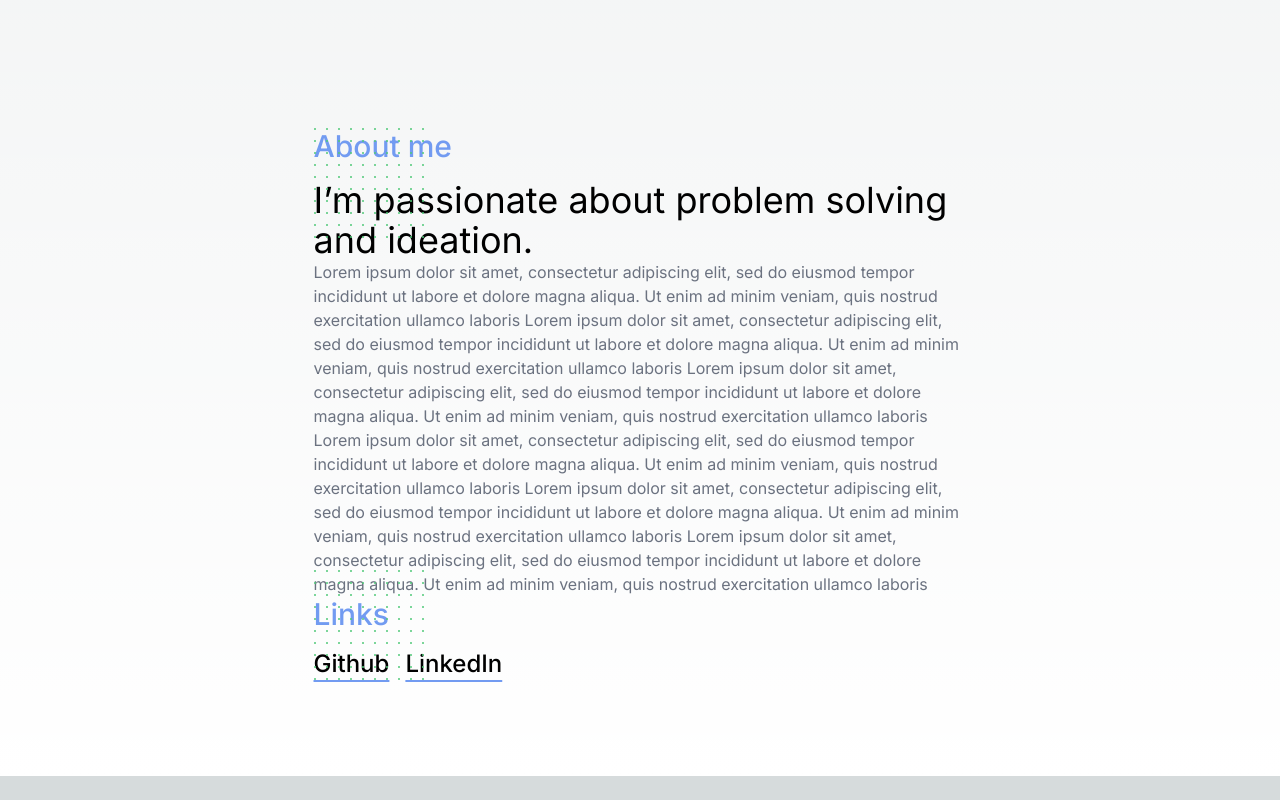
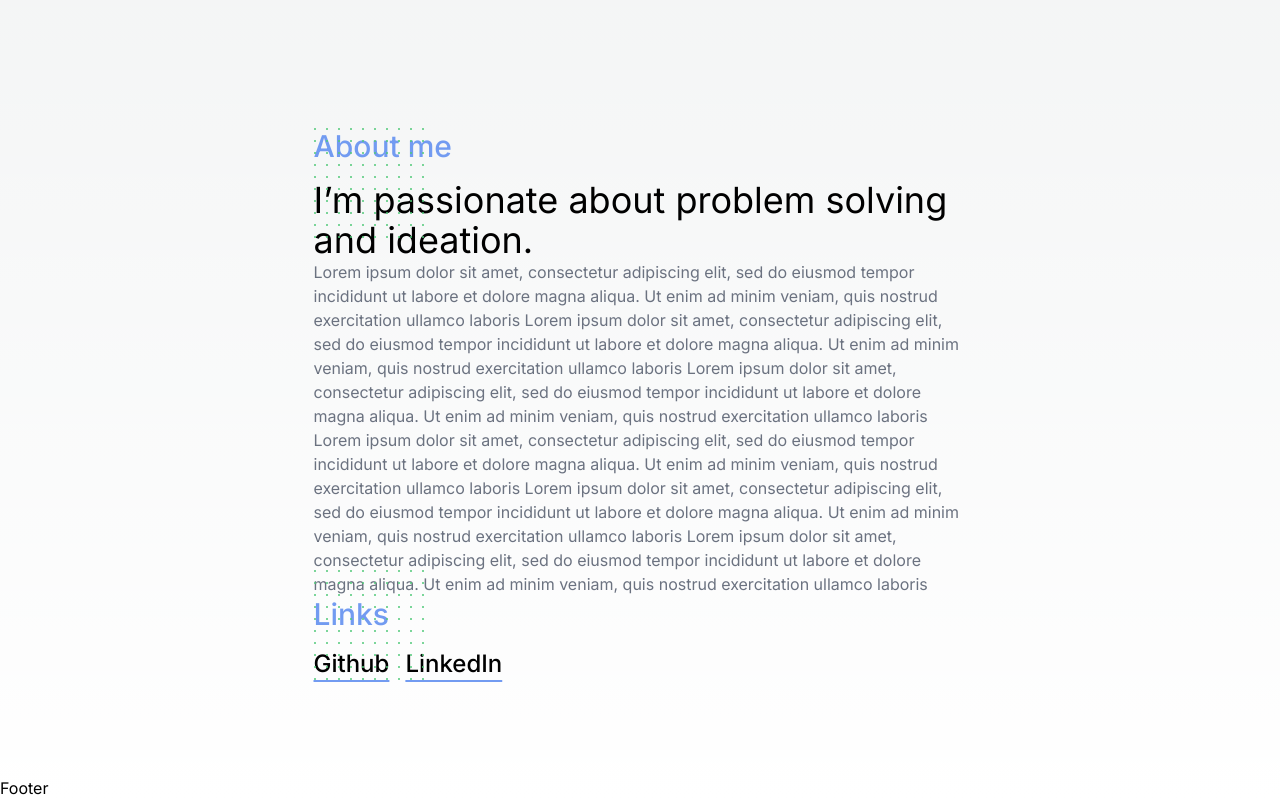
Before and after one commit to AkBo24/Personal-Website, a Next.js app in the folder website/: page / in a window 1280 px wide. Shown: the part 2205-3005 px from the top of the page. Before the commit the page ends 2981 px from the top, so only its background shows below. Built offline with nearby package versions, Linux system fonts and the light colour scheme.

Commit message:
Set up footer section

```diff
--- /dev/null
+++ b/website/app/Sections/Footer/Footer.tsx
@@ -0,0 +1,11 @@
+import React from 'react';
+
+const Footer = () => {
+    return (
+        <footer>
+            <h1>Footer</h1>
+        </footer>
+    );
+};
+
+export default Footer;
--- a/website/app/page.tsx
+++ b/website/app/page.tsx
@@ -3,14 +3,19 @@ import Landing from './Sections/Landing/Landing';
 import Skillset from './Sections/Skillset/Skillset';
 import About from './Sections/About/About';
 import Career from './Sections/Career/Career';
+import Footer from './Sections/Footer/Footer';
 
 export default function Home() {
     return (
+        <>
             <main className='flex flex-col gap-32 min-h-screen items-center justify-between p-24'>
                 <Landing />
                 <Skillset />
                 <Career />
                 <About />
             </main>
+
+            <Footer />
+        </>
     );
 }
```
Lines whose indentation alone changed are shown as unchanged.
